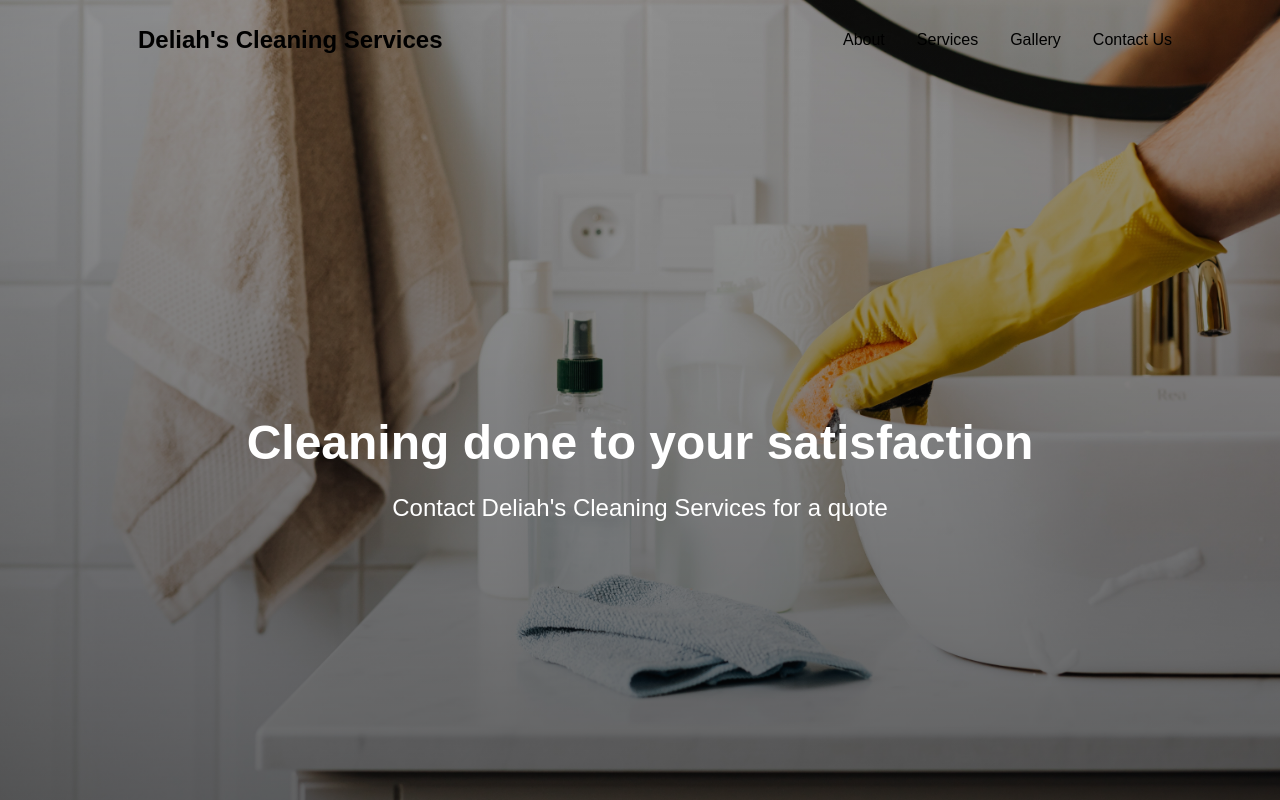
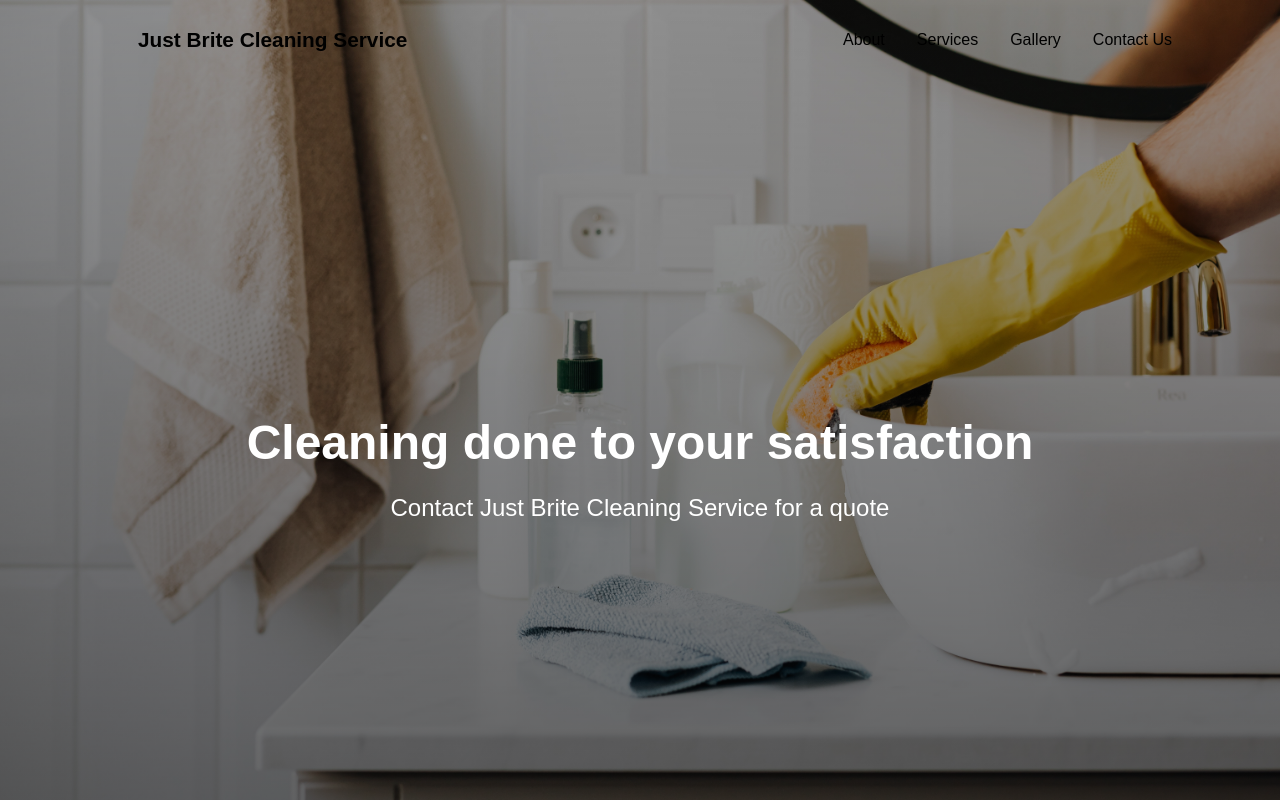
Before and after one commit to aveshrampers/delia, a React (Create React App) app: page / in a window 1280 px wide. Shown: the top 800 px of the page. Built offline with nearby package versions, Linux system fonts and the light colour scheme.

Commit message:
changed name and fixed scrolling

```diff
--- a/src/components/ContactUs/index.js
+++ b/src/components/ContactUs/index.js
@@ -5,7 +5,6 @@ import { animateScroll as scroll } from 'react-scroll';
 import { ContactContainer, ContactLinkContainer, ContactLinkItems, ContactLinkTitle, ContactLinkWrapper, ContactWrap,ContactLink } from './ContactUsElements';
 
 const Contact = () => {
-    scroll.scrollToTop();
 
   return (
     <ContactContainer id="contact">
@@ -15,11 +14,11 @@ const Contact = () => {
           <ContactLinkWrapper>
             <ContactLinkItems>
               <ContactLinkTitle>Email</ContactLinkTitle>
-            <ContactLink ><span><a href="mailto:test@gmail.com">test@gmail.com</a></span></ContactLink>
+            <ContactLink ><span><a href="mailto:deliabruyns@gmail.com">deliabruyns@gmail.com</a></span></ContactLink>
             </ContactLinkItems>
             <ContactLinkItems>
               <ContactLinkTitle>Mobile Number</ContactLinkTitle>
-                <ContactLink >+27 72 567 5288</ContactLink>
+                <ContactLink >+27 83 279 9774</ContactLink>
             </ContactLinkItems>
             <ContactLinkItems>
             <SocialIcons>
--- a/src/components/HeroSection/index.js
+++ b/src/components/HeroSection/index.js
@@ -11,7 +11,7 @@ const Hero = () => {
       </HeroBg>
       <HeroContent>
         <HeroH1>Cleaning done to your satisfaction</HeroH1>
-        <HeroP>Contact Deliah's Cleaning Services for a quote</HeroP>
+        <HeroP>Contact Just Brite Cleaning Service for a quote</HeroP>
       </HeroContent>
     </HeroContainer>
   )
--- a/src/components/InfoSection/Data.js
+++ b/src/components/InfoSection/Data.js
@@ -4,8 +4,8 @@ export const homeObjOne = {
   lightText: false,
   lighttextDesc: false,
   topLine: 'About',
-  headline: "Deliah's Cleaning Services",
-  description: "At Deliah's Cleaning Services, we specialize in cleaning to client needs."+
+  headline: "Just Brite Cleaning Service",
+  description: "At Just Brite Cleaning Service, we specialize in cleaning to client needs."+
   'We strive for the very best in meeting the clients needs. Our goal is to leave the customer feeling like they are living in a brand new home.',
   imgStart: false,
   img: './images/clean.jpg',
--- a/src/components/Navbar/NavbarElements.js
+++ b/src/components/Navbar/NavbarElements.js
@@ -32,7 +32,7 @@ export const NavLogo = styled(LinkR) `
   color:#000;
   justify-self: flex-start;
   cursor: pointer;
-  font-size: 1.5rem;
+  font-size: 1.3rem;
   display: flex;
   align-items: center;
   margin-left: 24px;
--- a/src/components/Navbar/index.js
+++ b/src/components/Navbar/index.js
@@ -19,7 +19,6 @@ const Navbar = ({ toggle }) => {
   }, [])
 
   const toggleHome = () => {
-    scroll.scrollToTop();
   }
 
   return (
@@ -27,7 +26,7 @@ const Navbar = ({ toggle }) => {
     <IconContext.Provider value={{ color: '#000'}}>
       <Nav scrollNav={scrollNav}>
         <NavbarContainer>
-          <NavLogo to='/' onClick={toggleHome}>Deliah's Cleaning Services</NavLogo>
+          <NavLogo to='/' onClick={toggleHome}>Just Brite Cleaning Service</NavLogo>
           <MobileIcon onClick={toggle}>
             <FaBars />
           </MobileIcon>
--- a/src/components/Sidebar/index.js
+++ b/src/components/Sidebar/index.js
@@ -18,6 +18,9 @@ const Sidebar = ({isOpen, toggle}) => {
             <SidebarLink to="gallery" onClick={toggle}>
                 Gallery
             </SidebarLink>
+            <SidebarLink to="contact" onClick={toggle}>
+                Contact Us
+            </SidebarLink>
         </SidebarMenu>
     </SidebarWrapper>
 </SidebarContainer>
```
